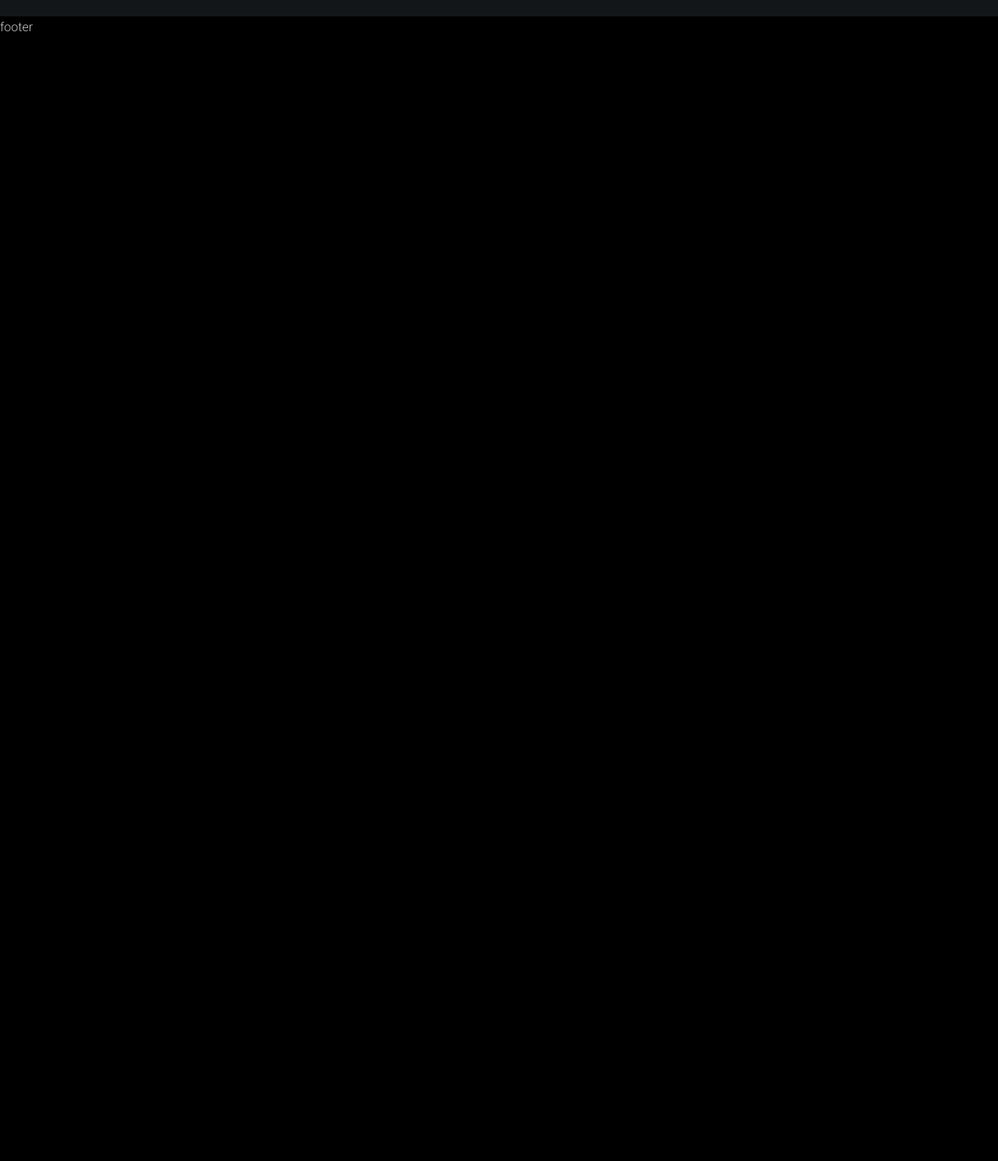
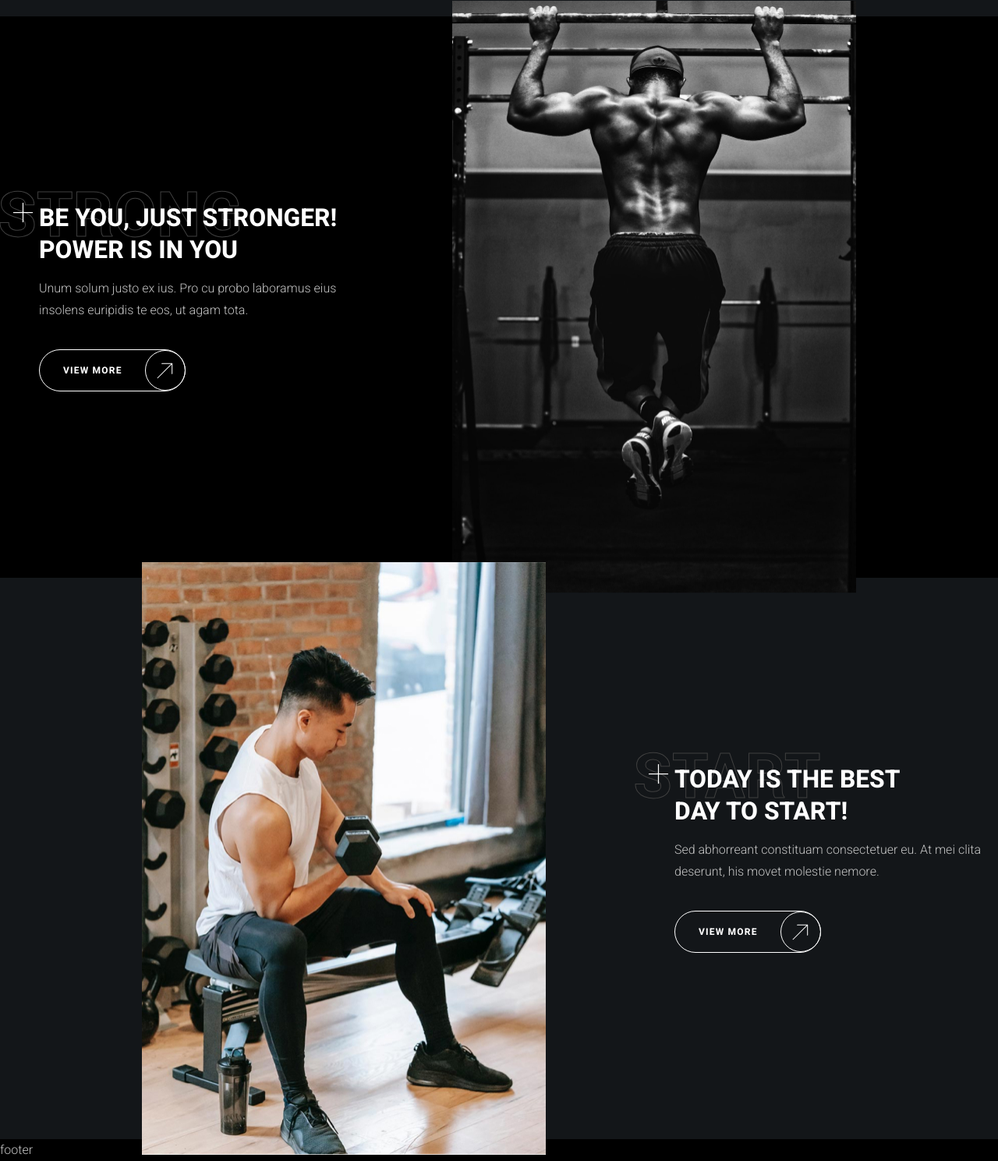
Before and after one commit to vladislavflinn/kropp-fitness, a website: page src/index.html in a window 1280 px wide. Shown: the part 779-2268 px from the top of the page at 78% size. Before the commit the page ends 828 px from the top, so only its background shows below. Drawn offline with Linux system fonts and the light colour scheme.

Commit message:
feat: add motivation section

```diff
--- a/src/index.html
+++ b/src/index.html
@@ -70,6 +70,47 @@
 					</ul>
 				</div>
 			</section>
+			<section class="motivation">
+				<h2 class="visually-hidden">Motivation</h2>
+				<ul class="motivation__list">
+					<li class="motivation__item">
+						<div class="motivation__card container">
+							<div class="motivation__card-body">
+								<h3 class="motivation__card-title backdrop-title title-medium" data-title="Strong">
+									Be you, just stronger!<br>
+									Power is in you
+								</h3>
+								<div class="motivation__card-description">
+									<p>
+										Unum solum justo ex ius. Pro cu probo laboramus eius insolens euripidis te eos, ut agam tota.
+									</p>
+								</div>
+								<a href="/" class="motivation__card-button button button--transparent">View more</a>
+							</div>
+							<img src="assets/images/motivation/1.jpg" alt="A man pulling himself up on a horizontal bar" width="518"
+								height="760" loading="lazy" class="motivation__card-image">
+						</div>
+					</li>
+					<li class="motivation__item">
+						<div class="motivation__card container">
+							<div class="motivation__card-body">
+								<h3 class="motivation__card-title backdrop-title title-medium" data-title="Start">
+									Today is the best<br>
+									day to start!
+								</h3>
+								<div class="motivation__card-description">
+									<p>
+										Sed abhorreant constituam consectetuer eu. At mei clita deserunt, his movet molestie nemore.
+									</p>
+								</div>
+								<a href="/" class="motivation__card-button button button--transparent">View more</a>
+							</div>
+							<img src="assets/images/motivation/2.jpg" alt="A man with dumbbells" width="518" height="760"
+								loading="lazy" class="motivation__card-image">
+						</div>
+					</li>
+				</ul>
+			</section>
 		</main>
 		<footer class="footer">footer</footer>
 	</div>
--- a/src/styles.css
+++ b/src/styles.css
@@ -174,6 +174,38 @@ a:hover {
   overflow: hidden !important;
 }
 
+.title-medium {
+  font-size: clamp(1.25rem, 0.9615384615rem + 1.2820512821vw, 2.5rem);
+  line-height: 130%;
+  color: var(--color-light);
+}
+
+.backdrop-title {
+  position: relative;
+  z-index: 2;
+}
+.backdrop-title::before {
+  content: "";
+  display: block;
+  position: absolute;
+  right: calc(100% + 0.5rem);
+  width: 1.625rem;
+  aspect-ratio: 1/1;
+  background: url("assets/images/cross-icon.svg") center/contain no-repeat;
+}
+.backdrop-title::after {
+  content: attr(data-title);
+  position: absolute;
+  z-index: -1;
+  top: -0.03em;
+  left: -0.6em;
+  font-size: 2.8em;
+  font-family: var(--font-family-accent);
+  color: transparent;
+  -webkit-text-stroke: 1px var(--color-dark-gray);
+  text-stroke: 0.0625rem var(--color-dark-gray);
+}
+
 .button {
   display: inline-flex;
   align-items: center;
@@ -197,6 +229,28 @@ a:hover {
   .button {
     padding-inline: 1.125rem;
   }
+}
+.button--transparent {
+  position: relative;
+  height: var(--input-height);
+  padding-left: 1.875rem;
+  padding-right: 5rem;
+  background-color: transparent;
+  border: var(--border);
+}
+.button--transparent::after {
+  content: "";
+  height: 100%;
+  position: absolute;
+  right: -1px;
+  aspect-ratio: 1/1;
+  background: url("assets/images/thin-arrow-icon.svg") center/70% no-repeat;
+  border: var(--border);
+  border-radius: 50%;
+}
+.button--transparent:hover {
+  color: var(--color-light-gray);
+  background-color: transparent;
 }
 
 .header {
@@ -377,3 +431,70 @@ a:hover {
 .banner__pagination-button:not(.is-current):hover::after {
   border-color: var(--color-light-gray);
 }
+
+.motivation__item:nth-child(even) {
+  background-color: var(--color-dark-blue);
+}
+.motivation__item:nth-child(even) .motivation__card {
+  flex-direction: row-reverse;
+}
+@media (max-width: 47.99875em) {
+  .motivation__item:nth-child(even) .motivation__card {
+    flex-direction: column-reverse;
+  }
+}
+.motivation__card {
+  display: flex;
+  justify-content: flex-start;
+  align-items: center;
+  column-gap: clamp(1.875rem, -0.5769230769rem + 10.8974358974vw, 12.5rem);
+}
+@media (max-width: 61.99875em) {
+  .motivation__card {
+    padding-block: 3.125rem;
+  }
+}
+@media (max-width: 47.99875em) {
+  .motivation__card {
+    flex-direction: column-reverse;
+    padding-block: 1.875rem;
+    row-gap: 1.875rem;
+  }
+}
+.motivation__card-body {
+  padding-left: 2.1875rem;
+}
+.motivation__card-title:not(:last-child) {
+  margin-bottom: 0.875rem;
+}
+.motivation__card-description {
+  max-width: 25rem;
+}
+.motivation__card-description:not(:last-child) {
+  margin-bottom: 2.25rem;
+}
+@media (max-width: 47.99875em) {
+  .motivation__card-description:not(:last-child) {
+    margin-bottom: 1.25rem;
+  }
+}
+.motivation__card-image {
+  margin-block: -3.75rem;
+}
+@media (max-width: 119.99875em) {
+  .motivation__card-image {
+    margin-block: -1.25rem;
+  }
+}
+@media (max-width: 74.99875em) {
+  .motivation__card-image {
+    max-width: 30%;
+    height: auto;
+    margin-block: 0;
+  }
+}
+@media (max-width: 47.99875em) {
+  .motivation__card-image {
+    max-width: 60%;
+  }
+}
```
Also changed, not shown: src/assets/images/cross-icon.svg (added), src/assets/images/motivation/1.jpg (added), src/assets/images/motivation/2.jpg (added), src/assets/images/thin-arrow-icon.svg (added).
